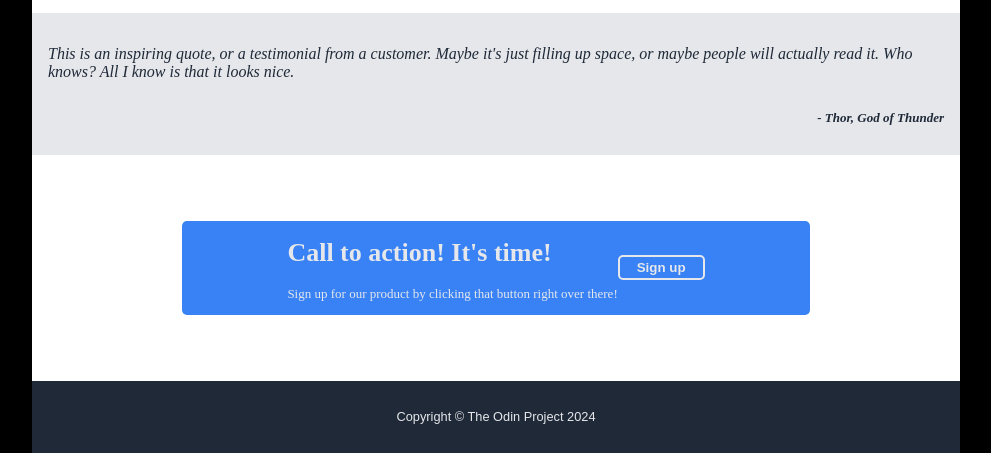
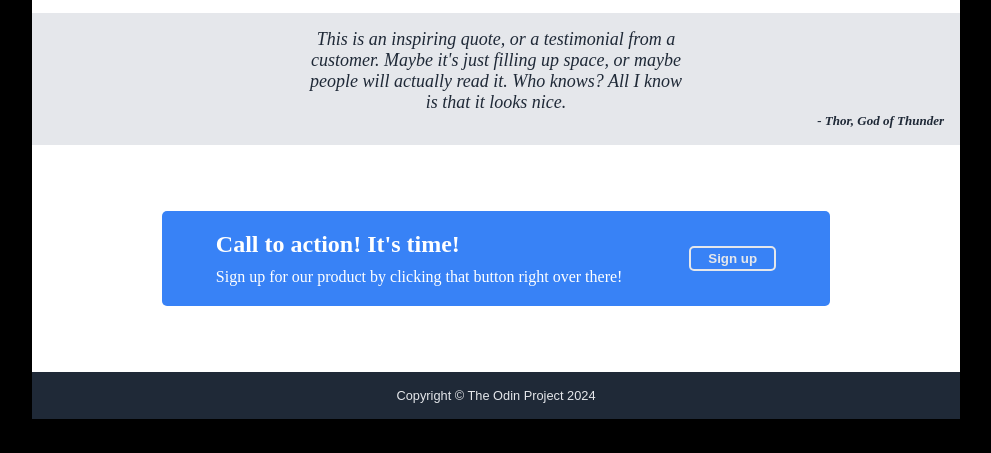
Before and after one commit to Yojxmbo/odin-landing-page, a plain HTML site: page index.html in a window 1280 px wide. Shown: the part 620-1073 px from the top of the page, without its empty margins (144-1135 px from the left). After the commit the page ends 1039 px from the top, so only its background shows below. Drawn offline with Linux system fonts and the light colour scheme.

Commit message:
enhanced button elements

```diff
--- a/index.html
+++ b/index.html
@@ -5,6 +5,7 @@
     <meta name="viewport" content="width=device-width, initial-scale=1.0">
     <title>Landing Page</title>
     <link rel="stylesheet" href="style.css">
+    <script src="script.js" defer></script>
 </head>
 <body>
 
@@ -114,7 +115,7 @@
 
     <div class="blockThree">
         <div class="blockThree-Para">
-            <p>This is an inspiring quote, or a testimonial from a customer. Maybe it's just filling up space, or maybe people will actually read it. Who knows? All I know is that it looks nice.</p>
+            <p>This is an inspiring quote, or a testimonial from a<br> customer. Maybe it's just filling up space, or maybe<br> people will actually read it. Who knows? All I know<br> is that it looks nice.</p>
         </div>
         <div class="blockThree--thor">
             <p>- Thor, God of Thunder</p>
--- /dev/null
+++ b/script.js
@@ -0,0 +1,11 @@
+const buttonOneEl = document.querySelector('.buttonOne');
+const buttonTwoEl = document.querySelector('.buttonTwo');
+
+
+buttonOneEl.addEventListener('click', () => {
+    alert('Still working on some kinks');
+})
+
+buttonTwoEl.addEventListener('click', () => {
+    alert('Still working on some kinks');
+})
--- a/style.css
+++ b/style.css
@@ -64,6 +64,8 @@ body {
     border-color: #3882F6;
     font-weight: bold;
     padding: 3px 17px;
+    transition: background-color 0.3s ease, transform 0.1s ease;
+    cursor: pointer;
 }
 
 .imageOne {
@@ -111,18 +113,19 @@ body {
     display: flex;
     flex-direction: column;
     background-color: #E5E7EB;
-    font-size: medium;
-    font-weight: 300; /* 300 is typically the weight for "light" */
+    font-size: large;
+    font-weight: 300;
     font-style: italic;
     color: #1F2937;
     width: 70%;
     padding: 1rem;
+    text-align: center;
 }
 
 .blockThree--thor {
     font-weight: 800;
-    text-align: end;
     font-size: small;
+    text-align: right;
 }
 
 .blockFour {
@@ -137,21 +140,36 @@ body {
 
 .bluebanner {
     display: flex;
-    justify-content: center;
+    justify-content: space-around;
     align-items:center;
     border-radius: 5px;
     background-color: #3882F6;
     color: #E5E7EB;
     width: 70%;
-    margin: 50px;
+    margin: 50px auto;
+    padding: 20px;
 }
 
 .blockFour--One {
-    font-size: small;
+    display: flex;
+    flex-direction: column;
 }
 
-.blockFour--Two {
+.blockFour--One h1 {
+    color: white;
+    font-size: 24px;
+    font-weight: bold;
+    margin-bottom: 5px;
+}
 
+.blockFour--One p {
+    color: white;
+    font-size: 16px;
+    margin-top: 10px;
+}
+
+.blockFour--One h1, p {
+    margin: 0;
 }
 
 .buttonTwo {
@@ -162,6 +180,8 @@ body {
     border-color: #E5E7EB;
     font-weight: bold;
     padding: 3px 17px;
+    transition: background-color 0.3s ease, transform 0.1s ease;
+    cursor: pointer;
 }
 
 .footer {
@@ -174,3 +194,15 @@ body {
     font-weight: light;
     font-family: sans-serif;;
 }
+
+
+.buttonOne:hover, .buttonTwo:hover {
+    background-color: #2b66c0;
+    box-shadow: 0 4px 8px rgba(0, 0, 0, 0.3);
+    transform: scale(1.05);
+}
+
+.buttonOne:active, .buttonTwo:active {
+    background-color: #1d4a8e;
+    transform: scale(0.98);
+}
```
